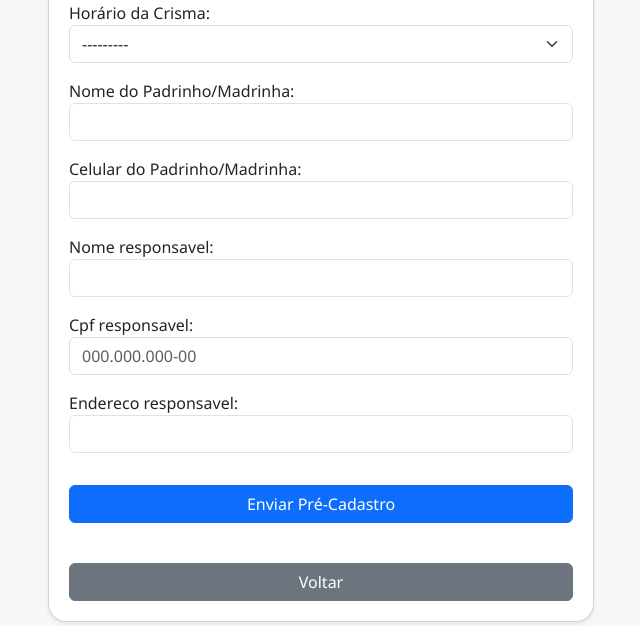
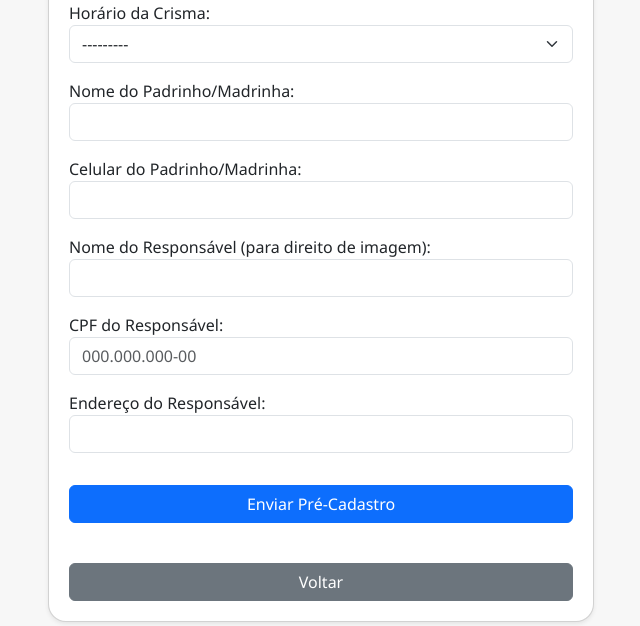
Before and after one commit to orlandosaraivajr/catequese_26, a Django app: page /crisma in a window 1280 px wide. Shown: the part 1692-2318 px from the top of the page, without its empty margins (319-959 px from the left). Run offline with Django 5.2, Linux system fonts and the light colour scheme; parts of the project's set-up code (start-up, migrations or seed data) failed here and were passed over.

Commit message:
Ajuste template

```diff
--- a/catequese26/core/forms.py
+++ b/catequese26/core/forms.py
@@ -230,6 +230,10 @@ class CrismaForm(ModelForm):
 
             'padrinho_nome': 'Nome do Padrinho/Madrinha:',
             'padrinho_celular': 'Celular do Padrinho/Madrinha:',
+
+            'nome_responsavel': 'Nome do Responsável (para direito de imagem):',
+            'cpf_responsavel': 'CPF do Responsável:',
+            'endereco_responsavel': 'Endereço do Responsável:',
         }
 
         widgets = {
@@ -362,6 +366,10 @@ class PerseverancaMejForm(ModelForm):
             'primeira_eucaristia_diocese': 'Diocese da Primeira Eucaristia:',
             'primeira_eucaristia_paroquia': 'Paróquia da Primeira Eucaristia:',
             'primeira_eucaristia_celebrante': 'Celebrante da Primeira Eucaristia:',
+
+            'nome_responsavel': 'Nome do Responsável (para direito de imagem):',
+            'cpf_responsavel': 'CPF do Responsável:',
+            'endereco_responsavel': 'Endereço do Responsável:',
         }
 
         widgets = {
--- a/catequese26/core/templates/index.html
+++ b/catequese26/core/templates/index.html
@@ -57,7 +57,7 @@
         <div class="col-md-4">
             <div class="card hero-card border-0 shadow-sm p-4 text-center">
                 <h4 class="fw-bold mb-3">Crisma</h4>
-                <p class="text-muted mb-4">Catequese para jovens e adultos.</p>
+                <p class="text-muted mb-4">Catequese para jovens (até 20 anos).</p>
                 <a href="{% url 'core:crisma' %}" class="btn btn-danger btn-lg btn-lg-custom">
                     Acessar
                 </a>
```
